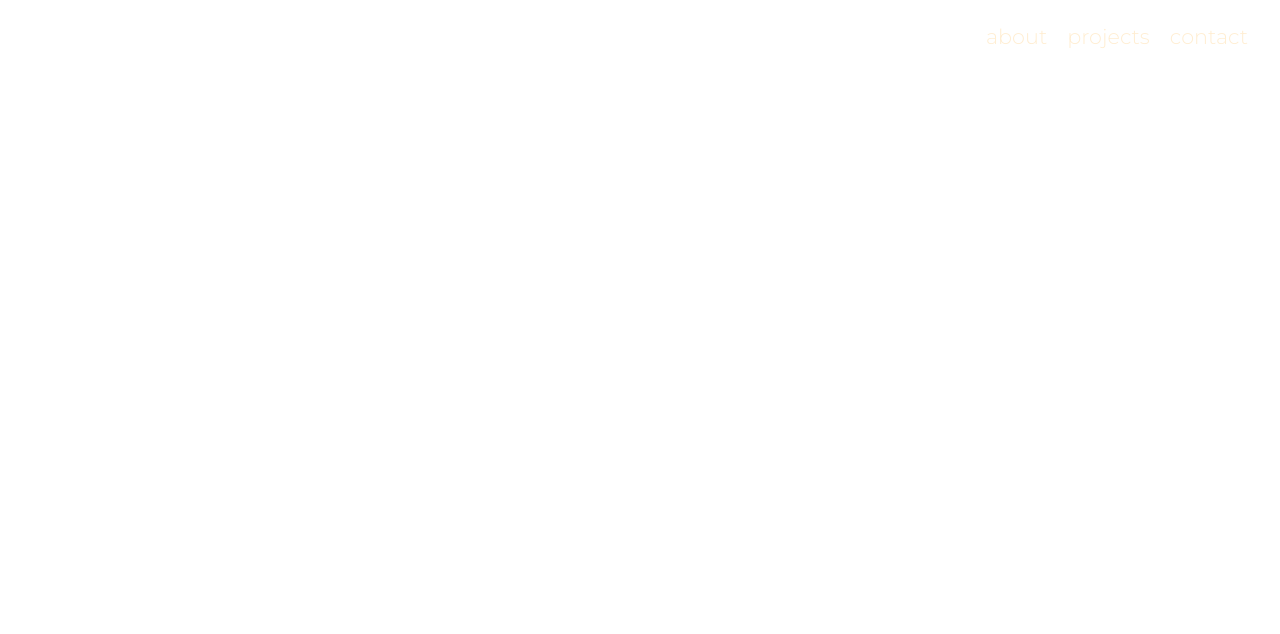
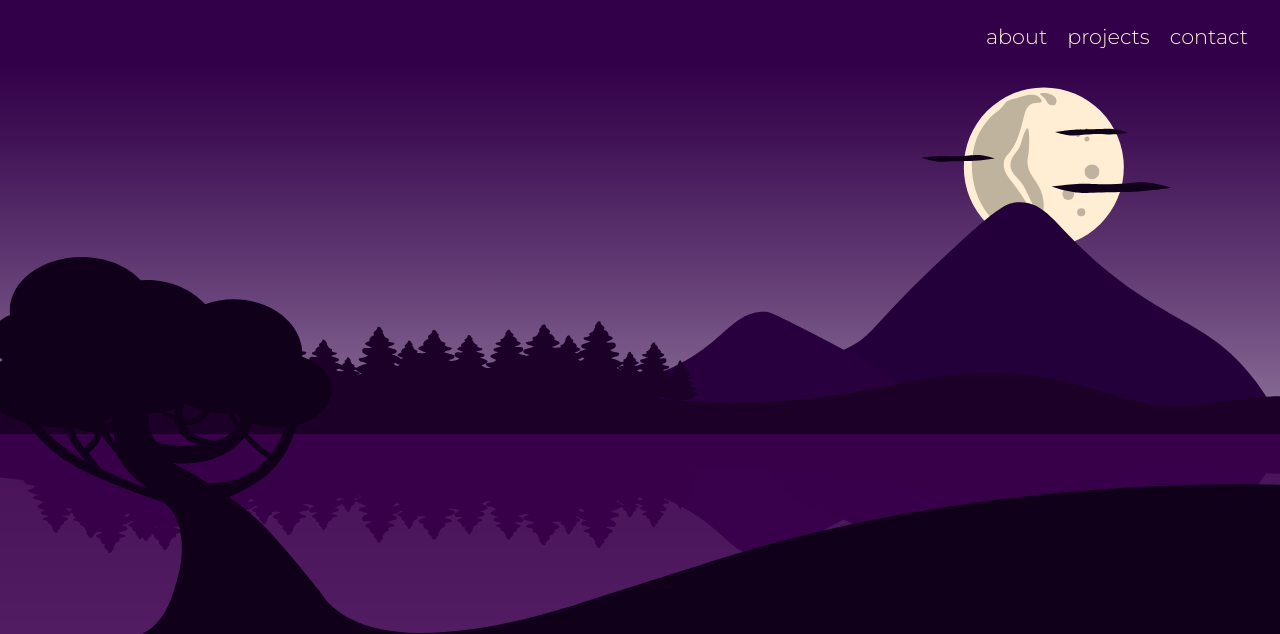
Before and after one commit to malthesers/portfolio, a plain HTML site: page index.html in a window 1280 px wide. Shown: the top 634 px of the page. Drawn offline with nearby package versions, Linux system fonts and the light colour scheme; the site is published under a folder, as on GitHub Pages, so addresses that start at the root find nothing.

Commit message:
Updated src/background-url targets values

```diff
--- a/script.js
+++ b/script.js
@@ -9,7 +9,7 @@ document.addEventListener("DOMContentLoaded", () => {
 });
 
 async function loadPortraitSVG() {
-  fetch("/svg/portrait.svg")
+  fetch("svg/portrait.svg")
     .then((res) => res.text())
     .then((portraitSVG) => {
       document.querySelector(".about-portrait").innerHTML = portraitSVG;
--- a/style.css
+++ b/style.css
@@ -202,47 +202,47 @@ nav span {
 }
 
 .layer-background {
-  background-image: url(/svg/background-layers/layer-background.svg);
+  background-image: url(svg/background-layers/layer-background.svg);
   overflow: hidden;
 }
 
 .layer-moon {
-  background-image: url(/svg/background-layers/layer-moon.svg);
+  background-image: url(svg/background-layers/layer-moon.svg);
   background-position: 90%;
 }
 
 .layer-mountain-far {
-  background-image: url(/svg/background-layers/layer-mountain-far.svg);
+  background-image: url(svg/background-layers/layer-mountain-far.svg);
   background-position: 80%;
 }
 
 .layer-mountain-near {
-  background-image: url(/svg/background-layers/layer-mountain-near.svg);
+  background-image: url(svg/background-layers/layer-mountain-near.svg);
   background-position: 70%;
 }
 
 .layer-trees {
-  background-image: url(/svg/background-layers/layer-trees.svg);
+  background-image: url(svg/background-layers/layer-trees.svg);
   background-position: 50%;
 }
 
 .layer-mountain-far-reflection {
-  background-image: url(/svg/background-layers/layer-mountain-far-reflection.svg);
+  background-image: url(svg/background-layers/layer-mountain-far-reflection.svg);
   background-position: 80%;
 }
 
 .layer-mountain-near-reflection {
-  background-image: url(/svg/background-layers/layer-mountain-near-reflection.svg);
+  background-image: url(svg/background-layers/layer-mountain-near-reflection.svg);
   background-position: 70%;
 }
 
 .layer-reflection {
-  background-image: url(/svg/background-layers/layer-reflection.svg);
+  background-image: url(svg/background-layers/layer-reflection.svg);
   background-position: 50%;
 }
 
 .layer-foreground {
-  background-image: url(/svg/background-layers/layer-foreground.svg);
+  background-image: url(svg/background-layers/layer-foreground.svg);
   background-position: 15%;
 }
 
```
